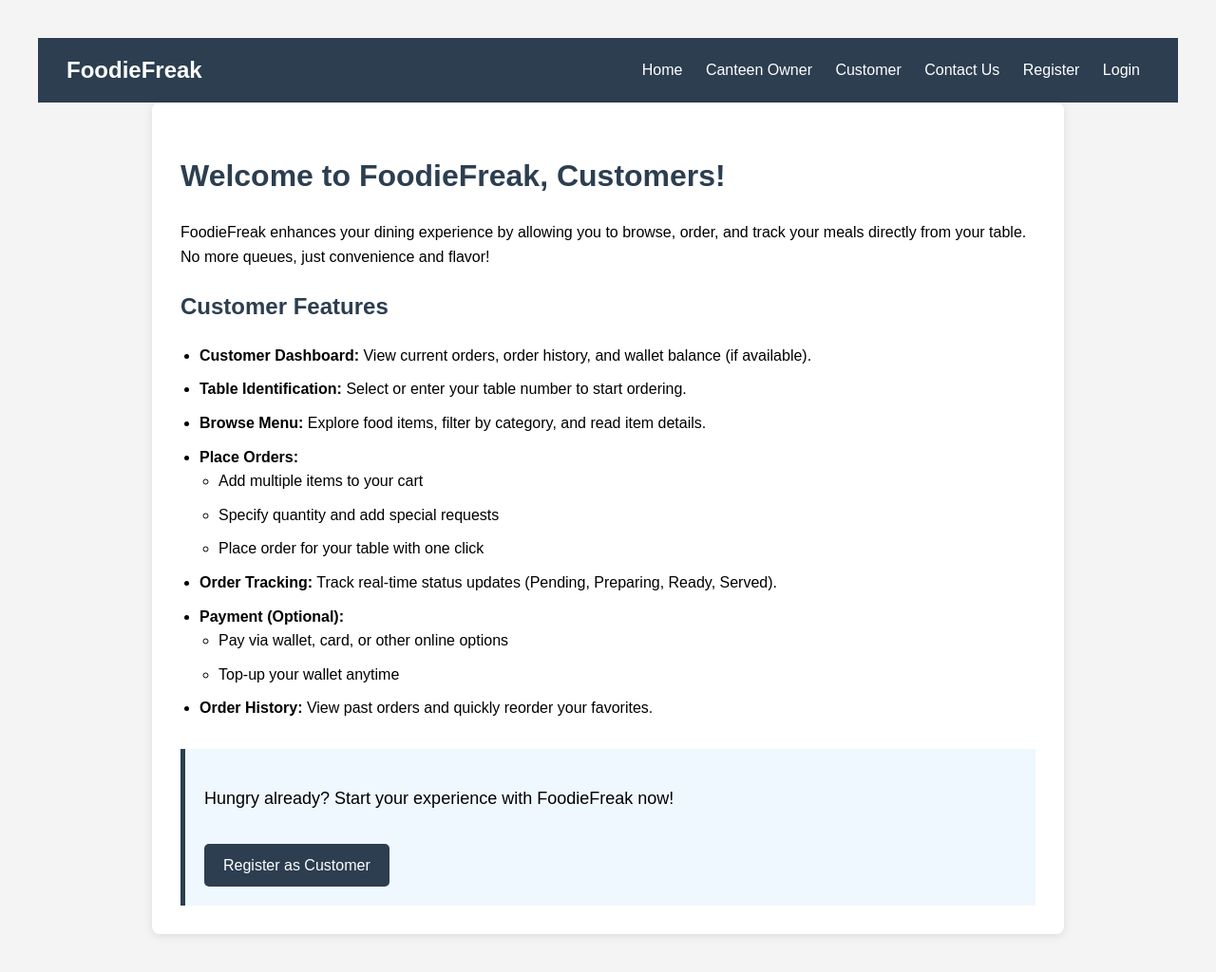
After one commit to k-aniket-01/FoodieFreak, a Django app: page /customer/ in a window 1280 px wide. The commit adds this page. Shown: the whole page at 95% size. Run offline with Django 5.2, Linux system fonts and the light colour scheme.

Commit message:
home pages pending login user & customer

```diff
--- /dev/null
+++ b/core/templates/customer.html
@@ -0,0 +1,100 @@
+{% include 'header.html' %}
+<!DOCTYPE html>
+<html lang="en">
+<head>
+    <meta charset="UTF-8">
+    <title>Customer - FoodieFreak</title>
+    <style>
+        body {
+            font-family: Arial, sans-serif;
+            margin: 0;
+            padding: 40px;
+            background-color: #f4f4f4;
+            line-height: 1.6;
+        }
+
+        .container {
+            max-width: 900px;
+            margin: auto;
+            background: white;
+            padding: 30px;
+            border-radius: 8px;
+            box-shadow: 0 2px 10px rgba(0,0,0,0.1);
+        }
+
+        h1, h2 {
+            color: #2c3e50;
+        }
+
+        ul {
+            padding-left: 20px;
+        }
+
+        li {
+            margin-bottom: 10px;
+        }
+
+        .cta {
+            margin-top: 30px;
+            padding: 20px;
+            background-color: #f0f8ff;
+            border-left: 5px solid #2c3e50;
+        }
+
+        .cta p {
+            font-size: 18px;
+        }
+
+        .btn-register {
+            display: inline-block;
+            margin-top: 15px;
+            padding: 10px 20px;
+            background-color: #2c3e50;
+            color: white;
+            text-decoration: none;
+            border-radius: 5px;
+        }
+
+        .btn-register:hover {
+            background-color: #1a252f;
+        }
+    </style>
+</head>
+<body>
+    <div class="container">
+        <h1>Welcome to FoodieFreak, Customers!</h1>
+        <p>
+            FoodieFreak enhances your dining experience by allowing you to browse, order, and track your meals directly from your table. No more queues, just convenience and flavor!
+        </p>
+
+        <h2>Customer Features</h2>
+        <ul>
+            <li><strong>Customer Dashboard:</strong> View current orders, order history, and wallet balance (if available).</li>
+            <li><strong>Table Identification:</strong> Select or enter your table number to start ordering.</li>
+            <li><strong>Browse Menu:</strong> Explore food items, filter by category, and read item details.</li>
+            <li><strong>Place Orders:</strong>
+                <ul>
+                    <li>Add multiple items to your cart</li>
+                    <li>Specify quantity and add special requests</li>
+                    <li>Place order for your table with one click</li>
+                </ul>
+            </li>
+            <li><strong>Order Tracking:</strong> Track real-time status updates (Pending, Preparing, Ready, Served).</li>
+            <li><strong>Payment (Optional):</strong>
+                <ul>
+                    <li>Pay via wallet, card, or other online options</li>
+                    <li>Top-up your wallet anytime</li>
+                </ul>
+            </li>
+            <li><strong>Order History:</strong> View past orders and quickly reorder your favorites.</li>
+        </ul>
+
+        <div class="cta">
+            <p>
+                Hungry already? Start your experience with FoodieFreak now!
+            </p>
+            <a href="{% url 'register_customer' %}" class="btn-register">Register as Customer</a>
+        </div>
+    </div>
+</body>
+</html>
--- /dev/null
+++ b/core/templates/header.html
@@ -0,0 +1,97 @@
+<!DOCTYPE html>
+<html>
+<head>
+    <style>
+        header {
+            display: flex;
+            justify-content: space-between;
+            align-items: center;
+            padding: 15px 30px;
+            background-color: #2c3e50;
+            color: white;
+        }
+
+        .project-name {
+            font-size: 24px;
+            font-weight: bold;
+        }
+
+        nav {
+            position: relative;
+        }
+
+        nav a {
+            margin: 0 10px;
+            color: white;
+            text-decoration: none;
+        }
+
+        nav a:hover {
+            text-decoration: underline;
+        }
+
+        .dropdown {
+            position: relative;
+            display: inline-block;
+        }
+
+        .dropdown-content {
+            display: none;
+            position: absolute;
+            right: 0;
+            background-color: white;
+            min-width: 160px;
+            box-shadow: 0 8px 16px rgba(0, 0, 0, 0.2);
+            z-index: 1;
+            border-radius: 4px;
+        }
+
+        .dropdown-content a {
+            color: #2c3e50;
+            padding: 10px 15px;
+            text-decoration: none;
+            display: block;
+        }
+
+        .dropdown-content a:hover {
+            background-color: #f1f1f1;
+        }
+
+        .dropdown:hover .dropdown-content {
+            display: block;
+        }
+    </style>
+</head>
+<body>
+    <header>
+        <!-- Left Side - Project Name -->
+        <div class="project-name">
+            FoodieFreak
+        </div>
+
+        <!-- Right Side - Navigation Links -->
+        <nav>
+            <a href="{% url 'home' %}">Home</a>
+            <a href="{% url 'owner' %}">Canteen Owner</a>
+            <a href="{% url 'customer' %}">Customer</a>
+            <a href="{% url 'contactus' %}">Contact Us</a>
+
+            <div class="dropdown">
+                <a href="#">Register</a>
+                <div class="dropdown-content">
+                    <a href="{% url 'register_customer' %}">As Customer</a>
+                    <a href="{% url 'register_owner' %}">As Canteen Owner</a>
+                </div>
+            </div>
+
+            <div class="dropdown">
+                <a href="#">Login</a>
+                <div class="dropdown-content">
+                    <a href=>As Customer</a>
+                    <a href=>As Canteen Owner</a>
+                </div>
+            </div>
+        </nav>
+    </header>
+</body>
+</html>
--- a/core/templates/home.html
+++ b/core/templates/home.html
@@ -1,4 +1,4 @@
-
+{% include 'header.html' %}
 <style>
   .homepage-container {
     font-family: 'Segoe UI', Tahoma, Geneva, Verdana, sans-serif;
--- a/core/urls.py
+++ b/core/urls.py
@@ -3,4 +3,10 @@ from . import views
 
 urlpatterns = [
     path('', views.home, name='home'),
+    path('customer/', views.customer, name='customer'),
+    path('contact/', views.contactus, name='contactus'),
+    path('owner/',views.canteen_owner, name='owner'),
+    path('register/customer/', views.register_customer, name='register_customer'),
+    path('register/owner/', views.register_canteen_owner, name='register_owner'),
+
 ]
--- a/core/views.py
+++ b/core/views.py
@@ -5,3 +5,42 @@ from django.shortcuts import render
 
 def home(request):
     return render(request, 'home.html')
+
+def canteen_owner(request):
+    return render(request, 'canteen_owner.html' )
+
+def contactus(request):
+    return render(request, 'contactus.html' )
+
+def customer(request):
+    return render(request, 'customer.html' )
+
+from django.shortcuts import render, redirect
+from .forms import CustomerRegisterForm, CanteenOwnerRegisterForm
+from django.contrib import messages
+
+def register_customer(request):
+    if request.method == 'POST':
+        form = CustomerRegisterForm(request.POST)
+        if form.is_valid():
+            # Save logic here
+            messages.success(request, "Customer registered successfully.")
+            return redirect('home')
+        else:
+            messages.error(request, "Please correct the errors below.")
+    else:
+        form = CustomerRegisterForm()
+    return render(request, 'register_customer.html', {'form': form})
+
+def register_canteen_owner(request):
+    if request.method == 'POST':
+        form = CanteenOwnerRegisterForm(request.POST)
+        if form.is_valid():
+            # Save logic here
+            messages.success(request, "Canteen Owner registered successfully.")
+            return redirect('home')
+        else:
+            messages.error(request, "Please correct the errors below.")
+    else:
+        form = CanteenOwnerRegisterForm()
+    return render(request, 'register_canteen_owner.html', {'form': form})
```
Also changed, not shown: core/forms.py (added, +34 -0 lines), core/templates/canteen_owner.html (added, +115 -0 lines), core/templates/contactus.html (added, +95 -0 lines), core/templates/register_canteen_owner.html (added, +103 -0 lines), core/templates/register_customer.html (added, +44 -0 lines).
